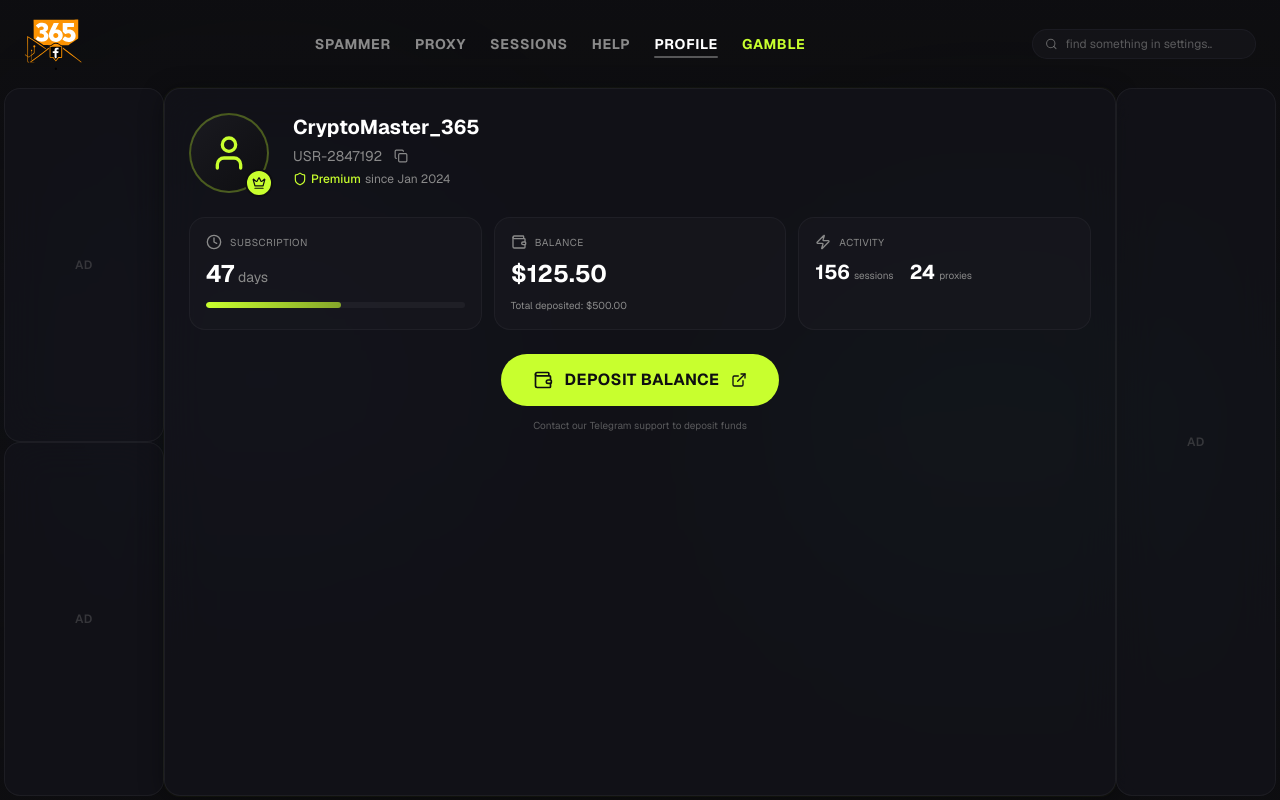
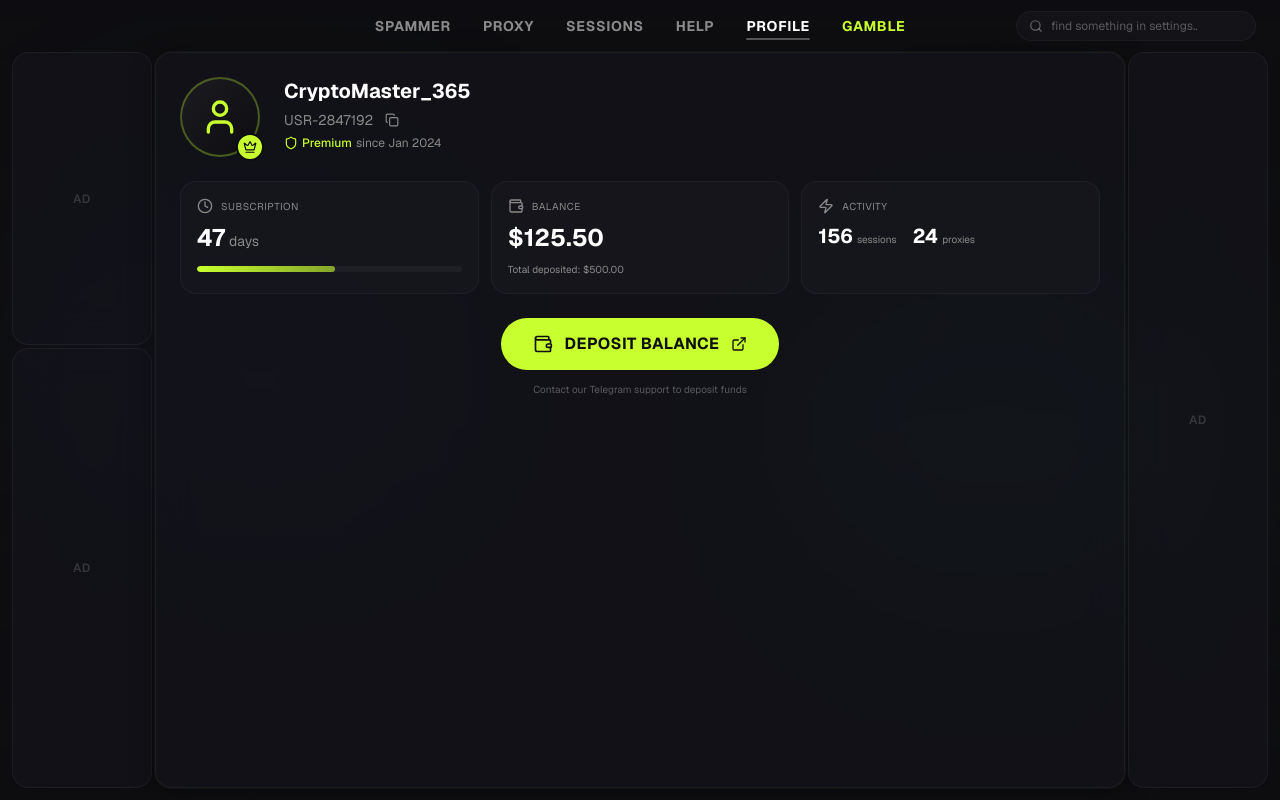
Before and after one commit to glitchual/fake, a Next.js app: page /profile in a window 1280 px wide. Built offline with nearby package versions, Linux system fonts and the light colour scheme.

Commit message:
feat: adjust layout to match reference design
Update header, AD blocks, and spacing to match reference image

```diff
--- a/app/help/page.tsx
+++ b/app/help/page.tsx
@@ -55,13 +55,9 @@ export default function HelpPage() {
         <div className="absolute inset-0 bg-gradient-to-b from-background/80 via-background/60 to-background/90" />
       </div>
 
-      {/* Header */}
-      <header className="relative z-10 flex items-center justify-between px-6 py-3">
-        <Link href="/" className="shrink-0">
-          <Logo365 className="h-16 w-16" />
-        </Link>
-
-        <nav className="flex items-center gap-6">
+      {/* Header - Compact */}
+      <header className="relative z-10 flex items-center justify-center gap-8 px-6 py-4">
+        <nav className="flex items-center gap-8">
           {navItems.map((item) => (
             <Link
               key={item.label}
@@ -82,26 +78,26 @@ export default function HelpPage() {
           ))}
         </nav>
 
-        <div className="w-56">
+        <div className="absolute right-6">
           <div className="flex items-center gap-2 rounded-full border border-border/40 bg-card/50 px-3 py-1.5">
             <Search className="h-3.5 w-3.5 text-muted-foreground/70" />
             <input
               type="text"
               placeholder="find something in settings.."
-              className="w-full bg-transparent text-xs text-foreground placeholder:text-muted-foreground/60 focus:outline-none"
+              className="w-48 bg-transparent text-xs text-foreground placeholder:text-muted-foreground/60 focus:outline-none"
             />
           </div>
         </div>
       </header>
 
       {/* Content Area */}
-      <div className="relative z-10 flex flex-1 gap-0 overflow-hidden px-1 pb-1">
-        {/* Left AD panels */}
-        <aside className="hidden w-[160px] shrink-0 flex-col gap-0 lg:flex">
-          <div className="glass-panel flex flex-1 items-center justify-center">
+      <div className="relative z-10 flex flex-1 gap-[3px] overflow-hidden px-3 pb-3">
+        {/* Left AD panels - Top 40%, Bottom 60% */}
+        <aside className="hidden w-[140px] shrink-0 flex-col gap-[3px] lg:flex">
+          <div className="glass-panel flex h-[40%] items-center justify-center">
             <span className="text-xs font-semibold tracking-wider text-muted-foreground/30">AD</span>
           </div>
-          <div className="glass-panel flex flex-1 items-center justify-center">
+          <div className="glass-panel flex h-[60%] items-center justify-center">
             <span className="text-xs font-semibold tracking-wider text-muted-foreground/30">AD</span>
           </div>
         </aside>
@@ -175,8 +171,8 @@ export default function HelpPage() {
           </div>
         </main>
 
-        {/* Right AD panel */}
-        <aside className="hidden w-[160px] shrink-0 lg:flex">
+        {/* Right AD panel - Full height */}
+        <aside className="hidden w-[140px] shrink-0 lg:flex">
           <div className="glass-panel flex h-full w-full items-center justify-center">
             <span className="text-xs font-semibold tracking-wider text-muted-foreground/30">AD</span>
           </div>
--- a/components/app-layout.tsx
+++ b/components/app-layout.tsx
@@ -2,7 +2,6 @@
 
 import { Search } from "lucide-react"
 import Link from "next/link"
-import { Logo365 } from "@/components/logo-365"
 
 const navItems = [
   { label: "SPAMMER", href: "/" },
@@ -28,13 +27,9 @@ export function AppLayout({ children, activeNav }: AppLayoutProps) {
         <div className="absolute inset-0 bg-gradient-to-b from-background/80 via-background/60 to-background/90" />
       </div>
 
-      {/* Header */}
-      <header className="relative z-10 flex items-center justify-between px-6 py-3">
-        <Link href="/" className="shrink-0">
-          <Logo365 className="h-16 w-16" />
-        </Link>
-
-        <nav className="flex items-center gap-6">
+      {/* Header - Compact */}
+      <header className="relative z-10 flex items-center justify-center gap-8 px-6 py-4">
+        <nav className="flex items-center gap-8">
           {navItems.map((item) => (
             <Link
               key={item.label}
@@ -55,37 +50,37 @@ export function AppLayout({ children, activeNav }: AppLayoutProps) {
           ))}
         </nav>
 
-        <div className="w-56">
+        <div className="absolute right-6">
           <div className="flex items-center gap-2 rounded-full border border-border/40 bg-card/50 px-3 py-1.5">
             <Search className="h-3.5 w-3.5 text-muted-foreground/70" />
             <input
               type="text"
               placeholder="find something in settings.."
-              className="w-full bg-transparent text-xs text-foreground placeholder:text-muted-foreground/60 focus:outline-none"
+              className="w-48 bg-transparent text-xs text-foreground placeholder:text-muted-foreground/60 focus:outline-none"
             />
           </div>
         </div>
       </header>
 
       {/* Content Area - fills remaining space */}
-      <div className="relative z-10 flex flex-1 gap-0 px-1 pb-1">
-        {/* Left AD panels */}
-        <aside className="hidden w-[160px] shrink-0 flex-col gap-0 lg:flex">
-          <div className="glass-panel flex flex-1 items-center justify-center">
+      <div className="relative z-10 flex flex-1 gap-[3px] px-3 pb-3">
+        {/* Left AD panels - Top 40%, Bottom 60% */}
+        <aside className="hidden w-[140px] shrink-0 flex-col gap-[3px] lg:flex">
+          <div className="glass-panel flex h-[40%] items-center justify-center">
             <span className="text-xs font-semibold tracking-wider text-muted-foreground/30">AD</span>
           </div>
-          <div className="glass-panel flex flex-1 items-center justify-center">
+          <div className="glass-panel flex h-[60%] items-center justify-center">
             <span className="text-xs font-semibold tracking-wider text-muted-foreground/30">AD</span>
           </div>
         </aside>
 
         {/* Center content */}
-        <main className="flex flex-1 justify-center">
+        <main className="flex flex-1">
           {children}
         </main>
 
-        {/* Right AD panel */}
-        <aside className="hidden w-[160px] shrink-0 lg:flex">
+        {/* Right AD panel - Full height */}
+        <aside className="hidden w-[140px] shrink-0 lg:flex">
           <div className="glass-panel flex h-full w-full items-center justify-center">
             <span className="text-xs font-semibold tracking-wider text-muted-foreground/30">AD</span>
           </div>
```
